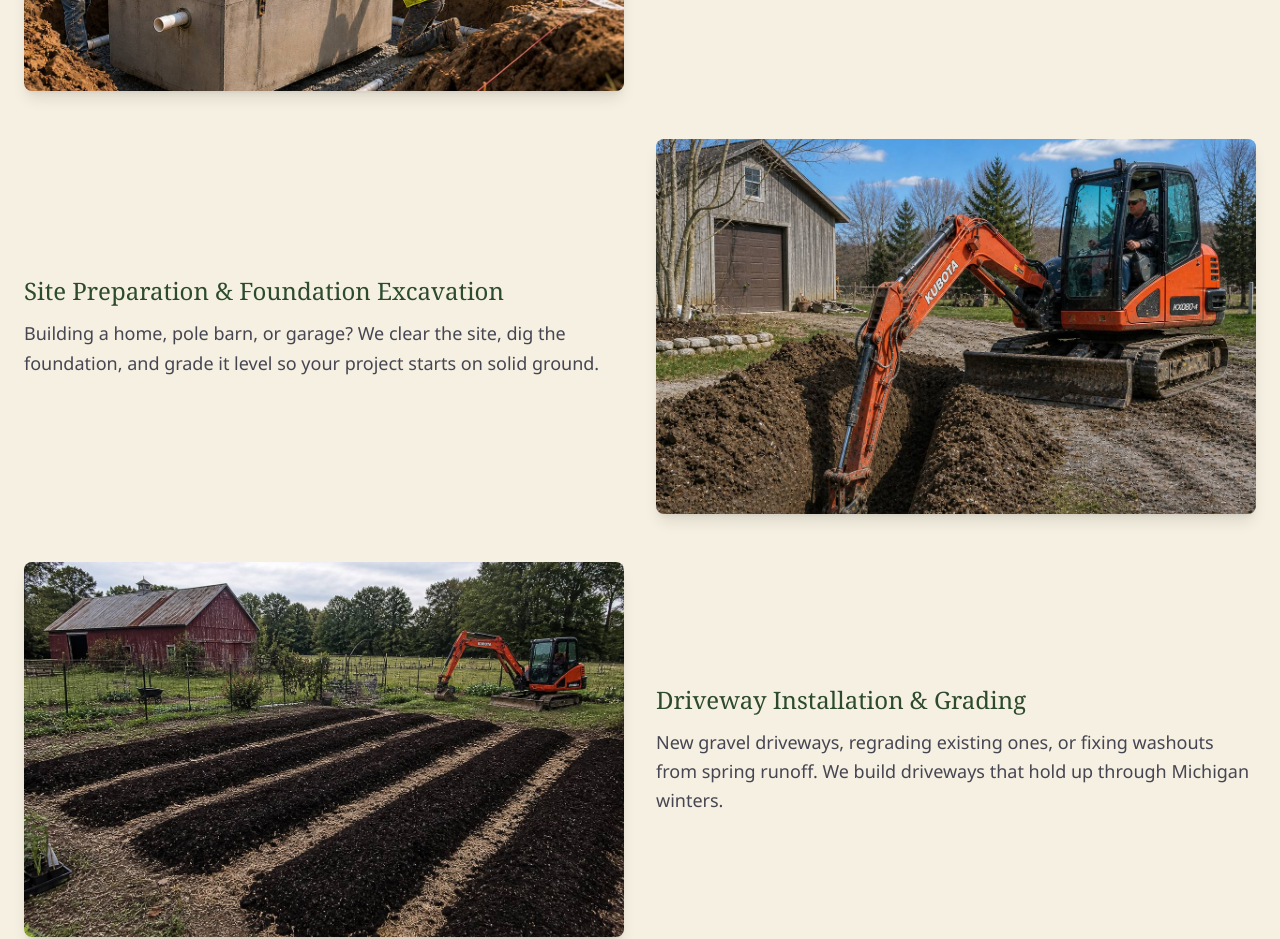
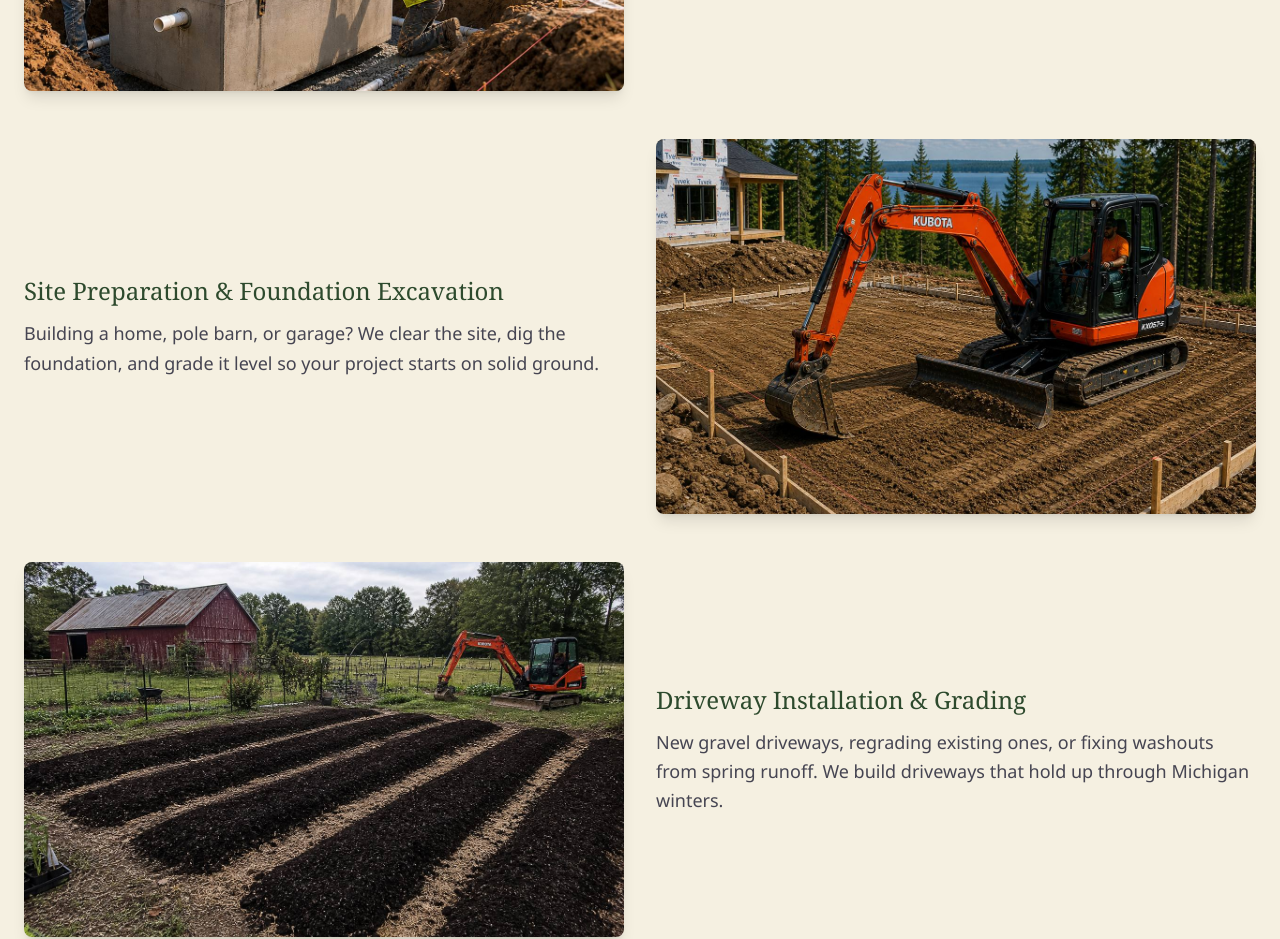
Before and after one commit to Sherryfarmshop/great-lakes-excavating, a Next.js app: page / in a window 1280 px wide. Shown: the part 1340-2279 px from the top of the page. Built offline with nearby package versions, Linux system fonts and the light colour scheme.

Commit message:
Add site preparation image

```diff
--- a/src/components/Services.tsx
+++ b/src/components/Services.tsx
@@ -9,7 +9,7 @@ const primaryServices = [
   {
     title: 'Site Preparation & Foundation Excavation',
     desc: 'Building a home, pole barn, or garage? We clear the site, dig the foundation, and grade it level so your project starts on solid ground.',
-    img: '/images/gallery-1.jpg',
+    img: '/images/site-prep.jpg',
   },
   {
     title: 'Driveway Installation & Grading',
```
Also changed, not shown: public/images/site-prep.jpg (added).
